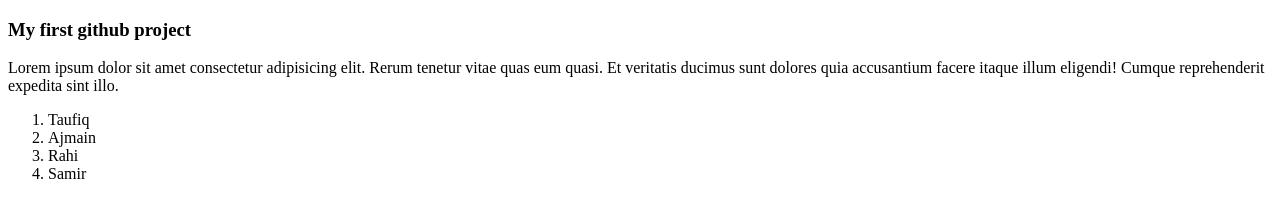
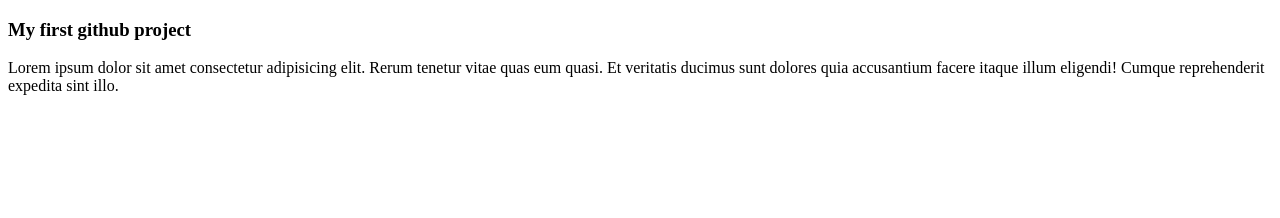
Before and after one commit to taufiq19574/My-first-github-repo, a plain HTML site: page index.html in a window 1280 px wide. Drawn offline with Linux system fonts and the light colour scheme.

Commit message:
previous code

```diff
--- a/index.html
+++ b/index.html
@@ -9,11 +9,5 @@
     <h3>My first github project</h3>
     <p>Lorem ipsum dolor sit amet consectetur adipisicing elit. Rerum tenetur vitae quas eum quasi. Et veritatis ducimus sunt dolores quia accusantium facere itaque illum eligendi! Cumque reprehenderit expedita sint illo.</p>
 
-    <ol>
-        <li>Taufiq</li>
-        <li>Ajmain</li>
-        <li>Rahi</li>
-        <li>Samir</li>
-    </ol>
 </body>
 </html>
```
